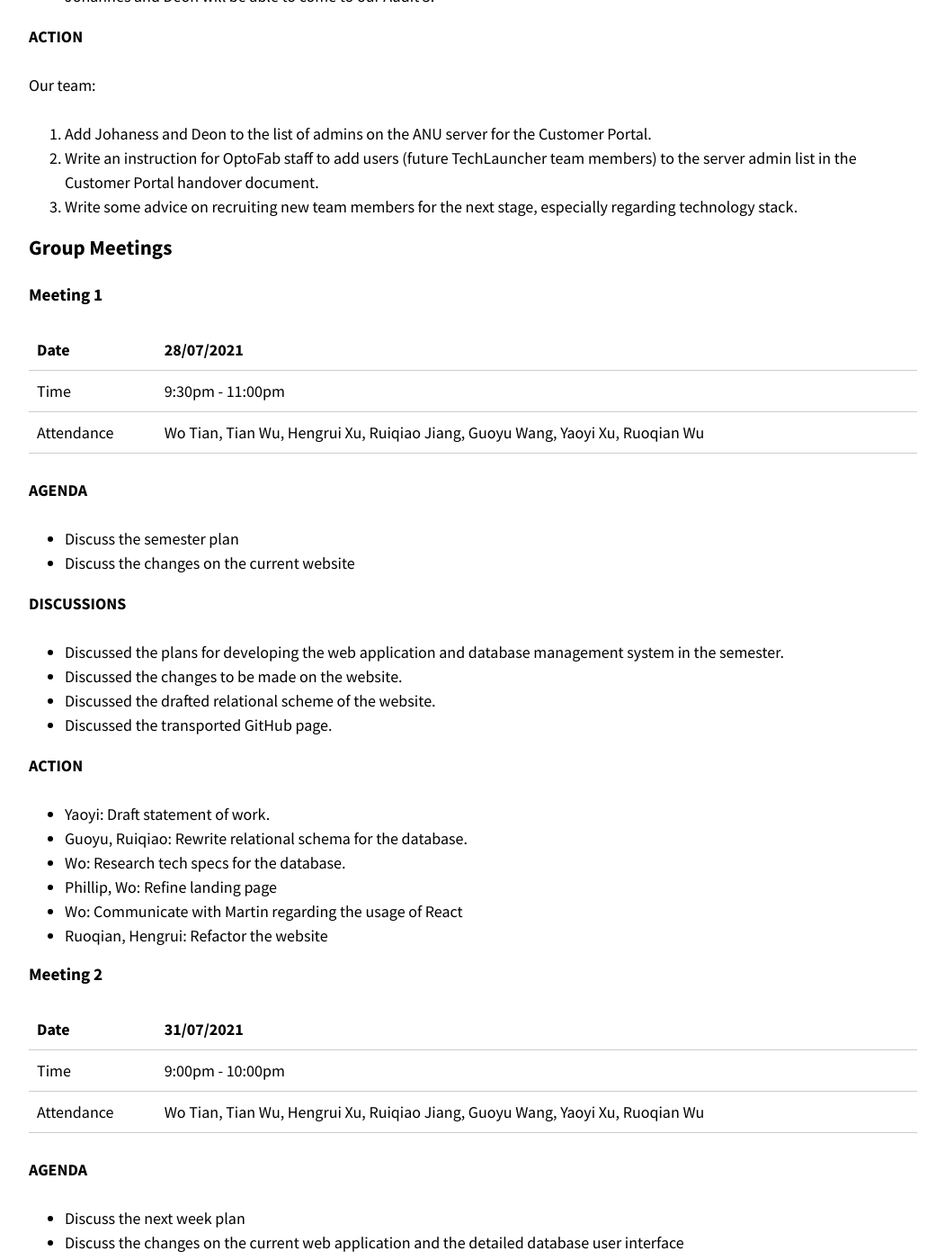
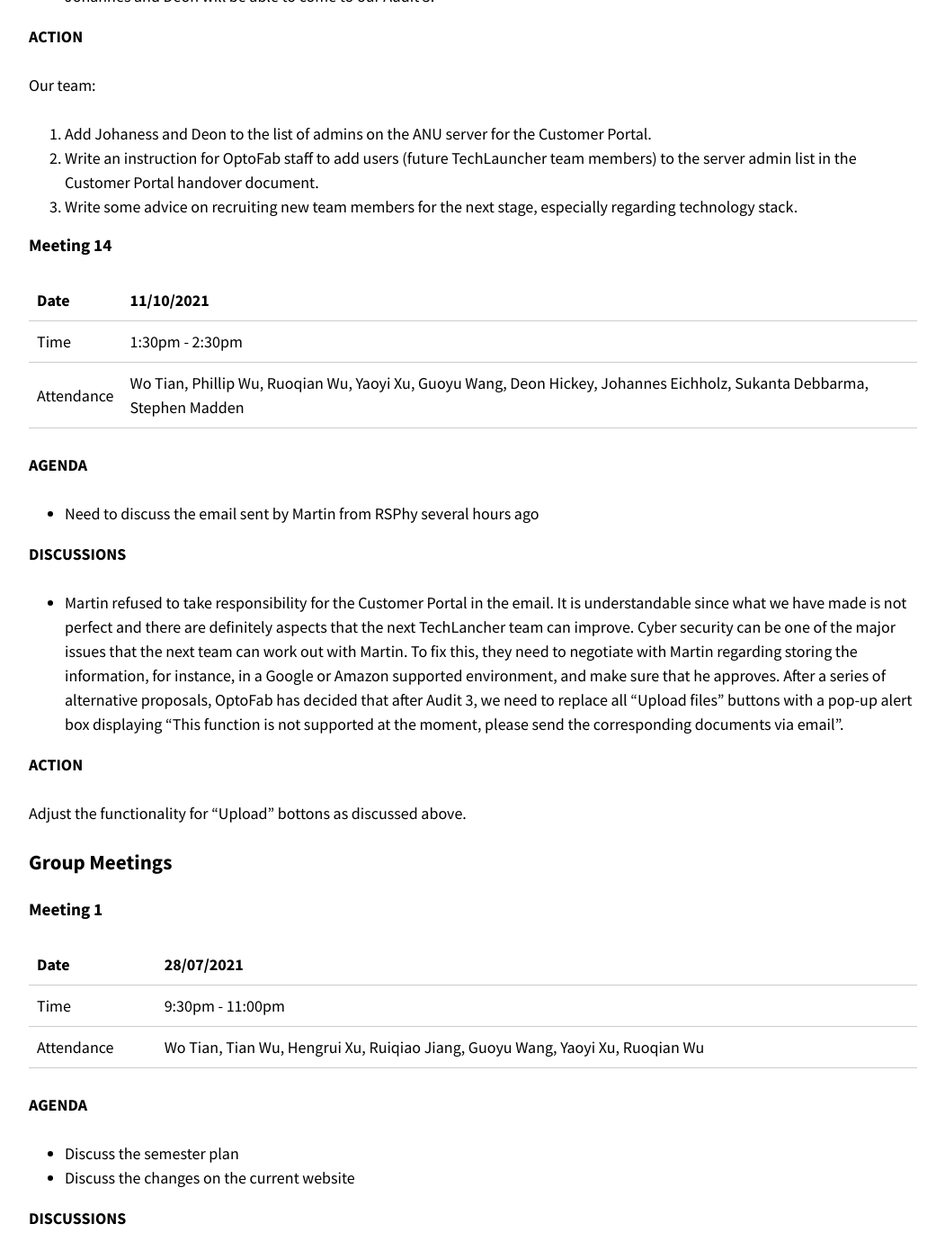
Before and after one commit to optofab/optofab.github.io, a Jekyll site: the page built from meeting_minutes.md, in a window 1280 px wide and 1400 px high, scrolled down 11286 px. Shown: the whole window at 90% size, without its empty margins (114-1165 px from the left). Built offline with Jekyll 4.4.1, drawn with Linux system fonts in a browser that asks for light colours; nearby versions of some CDN libraries; emoji names are drawn with the system emoji font.

Commit message:
Update meeting_minutes.md

```diff
--- a/meeting_minutes.md
+++ b/meeting_minutes.md
@@ -398,6 +398,26 @@ Our team:
 1. Add Johaness and Deon to the list of admins on the ANU server for the Customer Portal.
 2. Write an instruction for OptoFab staff to add users (future TechLauncher team members) to the server admin list in the Customer Portal handover document.
 3. Write some advice on recruiting new team members for the next stage, especially regarding technology stack.
+
+#### Meeting 14
+
+| Date       | 11/10/2021                                                                            |
+| ---------- | ------------------------------------------------------------------------------------- |
+| Time       | 1:30pm - 2:30pm                                                                       |
+| Attendance | Wo Tian, Phillip Wu, Ruoqian Wu, Yaoyi Xu, Guoyu Wang, Deon Hickey, Johannes Eichholz, Sukanta Debbarma, Stephen Madden |
+
+**AGENDA**
+
+- Need to discuss the email sent by Martin from RSPhy several hours ago
+
+**DISCUSSIONS**
+
+- Martin refused to take responsibility for the Customer Portal in the email. It is understandable since what we have made is not perfect and there are definitely aspects that the next TechLancher team can improve. Cyber security can be one of the major issues that the next team can work out with Martin. To fix this, they need to negotiate with Martin regarding storing the information, for instance, in a Google or Amazon supported environment, and make sure that he approves. After a series of alternative proposals, OptoFab has decided that after Audit 3, we need to replace all "Upload files" buttons with a pop-up alert box displaying "This function is not supported at the moment, please send the corresponding documents via email".
+
+**ACTION**
+
+Adjust the functionality for "Upload" bottons as discussed above.
+
 
 ### Group Meetings
 
```
